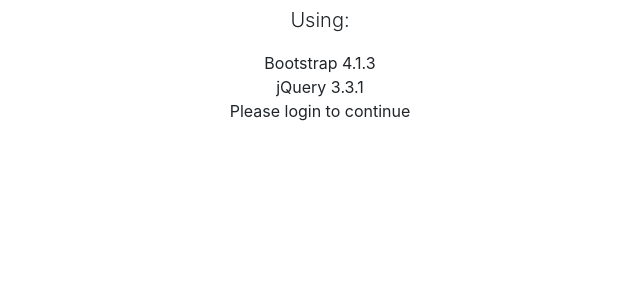
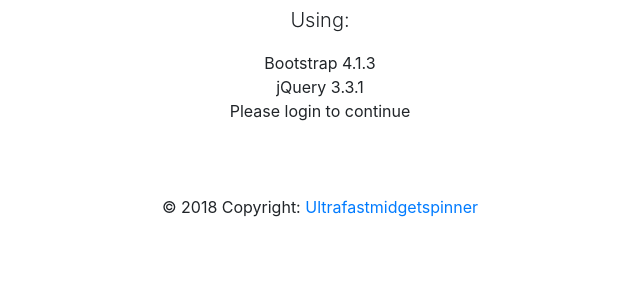
Before and after one commit to ultrafastmidgetspinner/uconomytools, a PHP site: page /index.php in a window 1280 px wide. Shown: the part 423-723 px from the top of the page, without its empty margins (320-960 px from the left). Run offline with PHP 8.4, Linux system fonts and the light colour scheme.

Commit message:
Update index.php

```diff
--- a/index.php
+++ b/index.php
@@ -80,7 +80,17 @@ if (empty($var)){ echo "Please login to continue"; }else{echo "Welcome back <b>"
     <!-- Bootstrap core JavaScript -->
     <script src="vendor/jquery/jquery.min.js"></script>
     <script src="vendor/bootstrap/js/bootstrap.bundle.min.js"></script>
+    <!-- Footer -->
+    <footer class="footer-copyright text-center py-3">
+<br>
 
+        <!-- Copyright -->
+        <div class="footer-copyright text-center py-3">© 2018 Copyright:
+          <a href="https://github.com/ultrafastmidgetspinner/">Ultrafastmidgetspinner</a>
+        </div>
+        <!-- Copyright -->
+
+      </footer>
   </body>
 
 </html>
```
